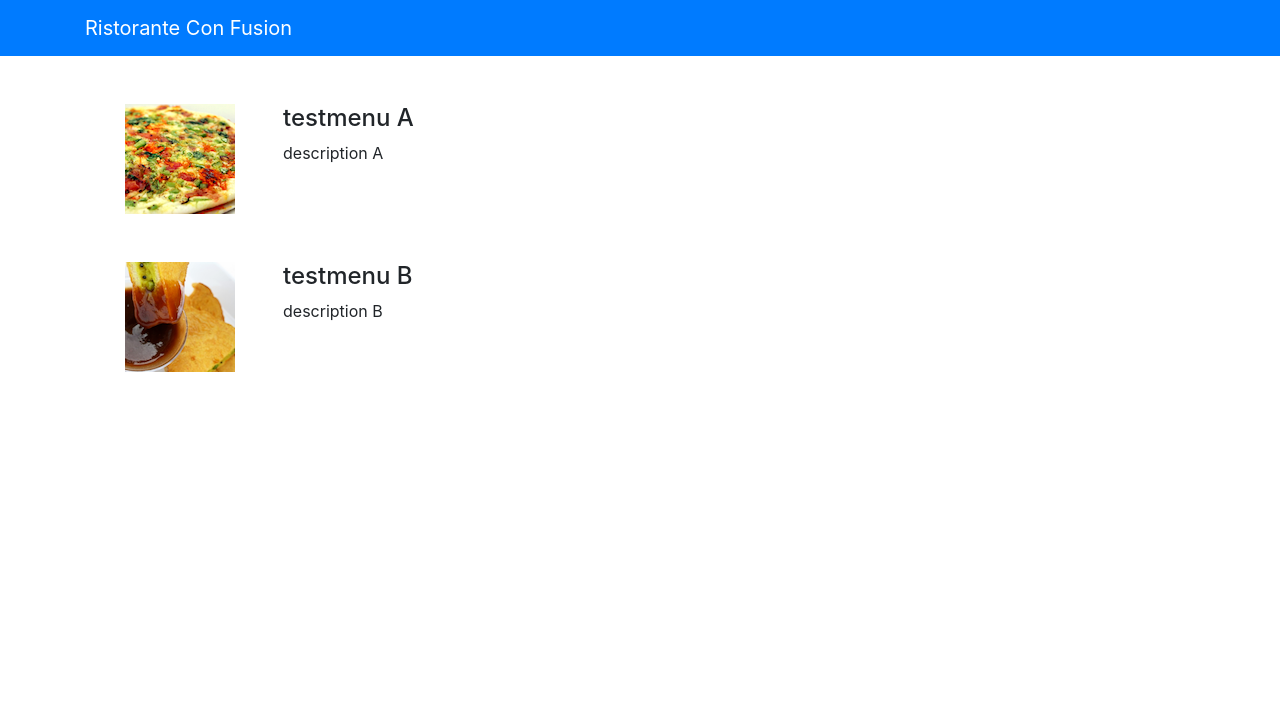
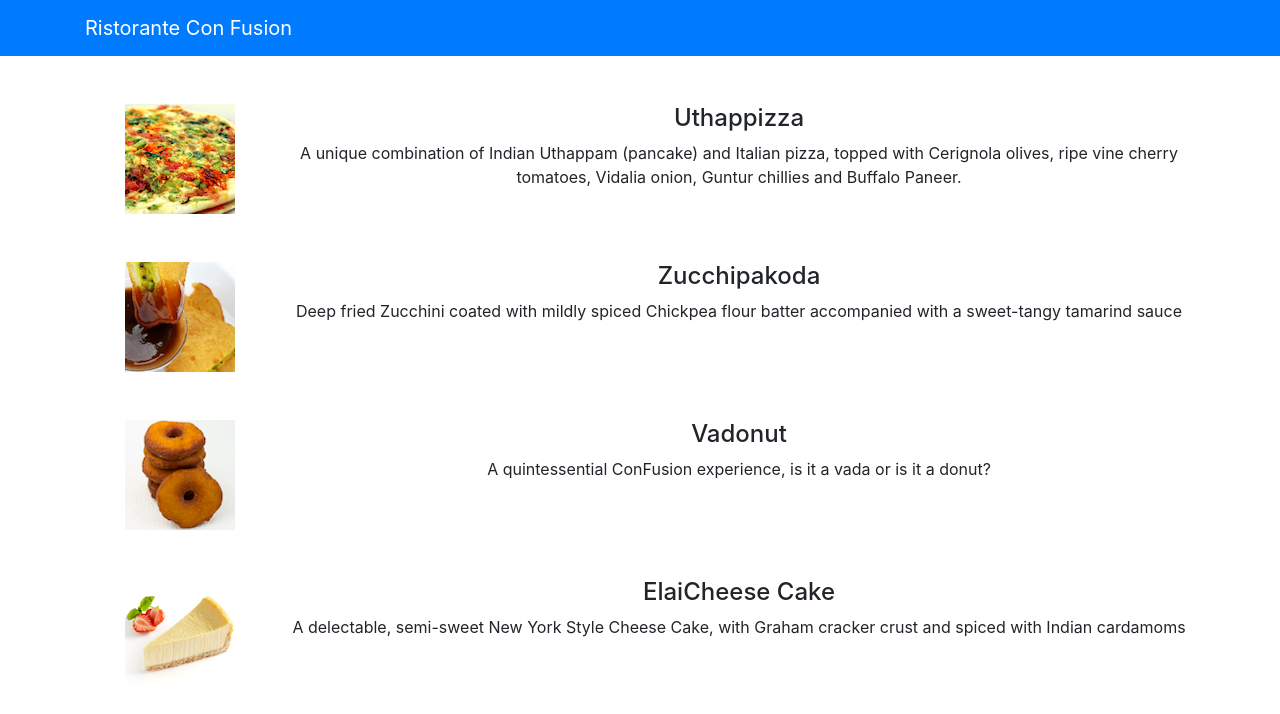
Before and after one commit to scrambleegg7/react-restaurants, a React (Create React App) app: page / in a window 1280 px wide. Shown: the top 714 px of the page. Built offline with nearby package versions, Linux system fonts and the light colour scheme.

Commit message:
component menu

```diff
--- a/src/App.js
+++ b/src/App.js
@@ -1,20 +1,33 @@
-import React from 'react';
+import React, { Component } from 'react';
 //import logo from './logo.svg';
 import { Navbar, NavbarBrand } from 'reactstrap'
 import Menu from './components/MenuComponent';
 import './App.css';
+import { DISHES } from './shared/dishes';
 
-function App() {
+
+class App extends Component {
+
+  constructor(props) {
+    super(props);
+
+    this.state = {
+      dishes: DISHES
+    };
+  }
+
+  render() {
     return (
-    <div>
+      <div className="App">
         <Navbar dark color="primary">
           <div className="container">
             <NavbarBrand href="/">Ristorante Con Fusion</NavbarBrand>
           </div>
         </Navbar>
-      <Menu />
+        <Menu dishes={this.state.dishes} />
       </div>
     );
   }
+}
 
 export default App;
--- a/src/components/MenuComponent.js
+++ b/src/components/MenuComponent.js
@@ -5,36 +5,18 @@ import { Media } from 'reactstrap';
 class Menu extends Component {
 
     constructor(props) {
+
         super(props);
 
         this.state = {
-            dishes: [
-                {
-                    id: 0,
-                    name: 'testmenu A',
-                    image: 'assets/images/uthappizza.png',
-                    category: 'mains',
-                    label: 'hot',
-                    price: '4.99',
-                    description:'description A',
-                },
-                {
-                    id: 1,
-                    name: 'testmenu B',
-                    image: 'assets/images/zucchipakoda.png',
-                    category: 'appetizer',
-                    label: 'hot',
-                    price: '1.99',
-                    description:'description B',
-                },
 
-            ]
         }
 
     }
 
     render() {
-        const menu = this.state.dishes.map(  (dish) => {
+
+        const menu = this.props.dishes.map((dish) => {
             return (
                 <div key={dish.id} className="col-12 mt-5">
                     <Media tag="li">
@@ -50,7 +32,6 @@ class Menu extends Component {
             );
         });
         return (
-
             <div className="container">
                 <div className="row">
                     <Media list>
```
Lines whose indentation alone changed are shown as unchanged.
